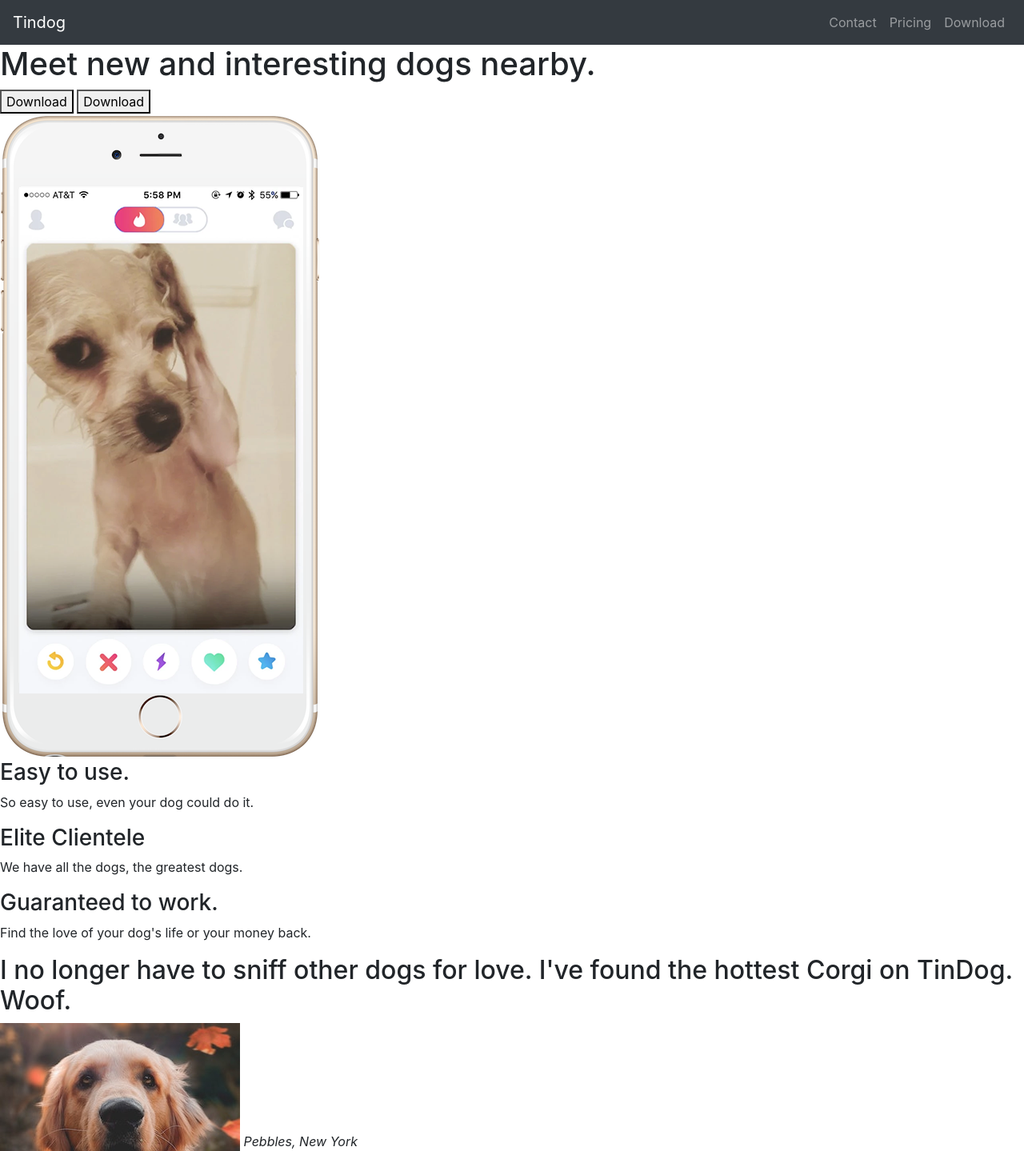
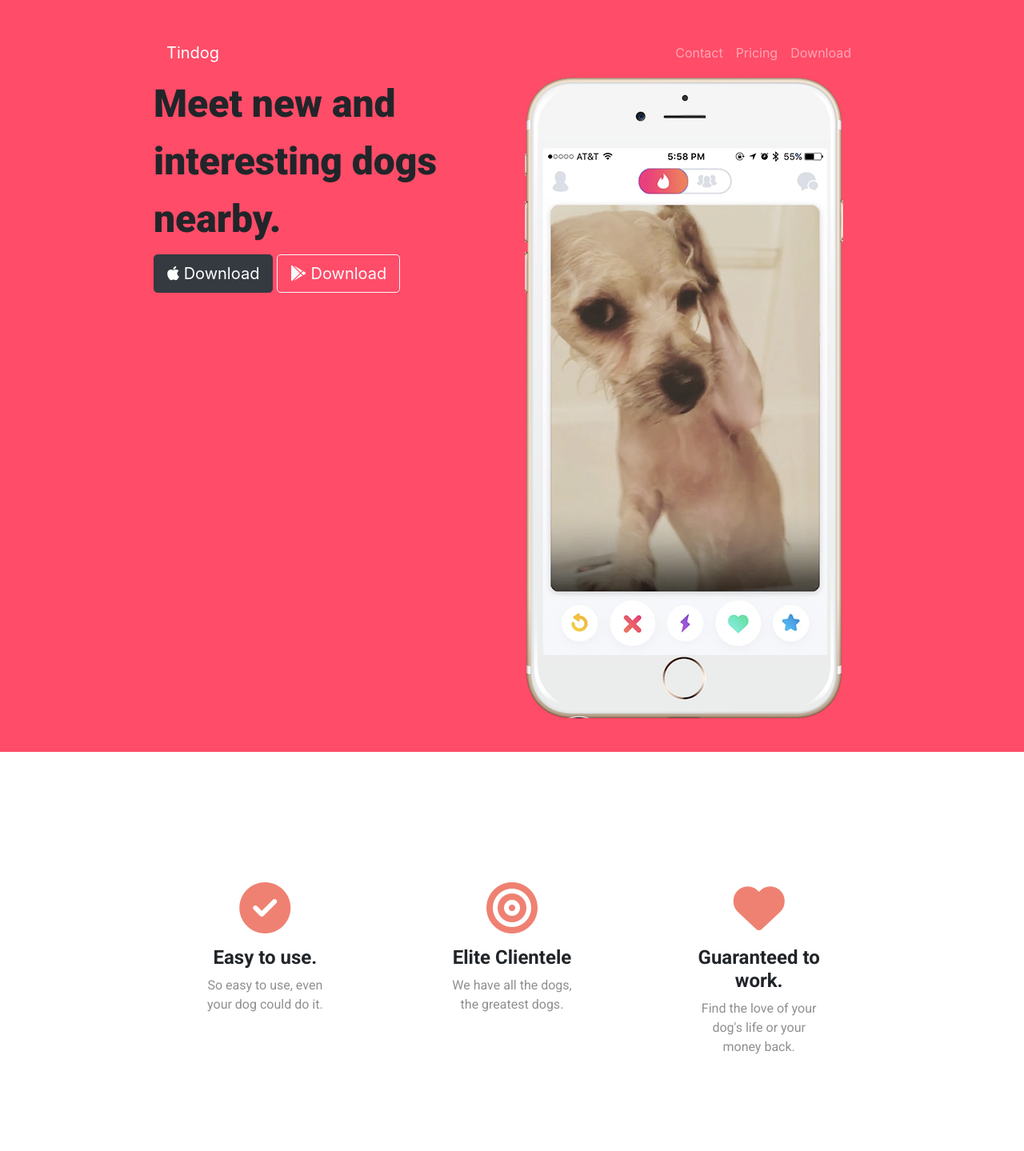
Before and after one commit to RafaelFrKl/Tindog-Bootstrap, a plain HTML site: page index.html in a window 1280 px wide. Shown: the top 1439 px of the page at 80% size. Drawn offline with nearby package versions, Linux system fonts and the light colour scheme.

Commit message:
Features section

```diff
--- a/css/styles.css
+++ b/css/styles.css
@@ -0,0 +1,37 @@
+#title{
+    background-color: #ff4c68;
+}
+.container-fluid{
+    padding: 3% 15%;
+}
+/*Features Section*/
+#features{
+    padding: 7% 15%;
+}
+.feature-box{
+    text-align: center;
+    padding: 8%;
+}
+.icon{
+    color: #ef8172;
+    margin-bottom: 1rem;
+}
+.icon:hover { /*On hover command*/
+  color:#ff4c68;
+}
+
+h1{
+    font-family: 'Roboto', sans-serif; /*Changes font to Roboto*/
+    font-weight: 900; /*Changes Robot Regular to Roboto Black, heaviest font weight*/
+    font-size: 3rem;
+    line-height: 1.5;
+}
+h3{
+    font-family: 'Roboto', sans-serif; /*Changes font to Roboto*/
+    font-weight: 700;
+    font-size: 1.5rem;
+}
+p{
+    font-family: 'Roboto', sans-serif; /*Changes font to Roboto*/
+    color: #8f8f8f;
+}
--- a/index.html
+++ b/index.html
@@ -1,31 +1,53 @@
 <!DOCTYPE html>
 <html>
+  <head>
+    <meta charset="utf-8" />
+    <title>TinDog</title>
 
-<head>
-  <meta charset="utf-8">
-  <title>TinDog</title>
-  <link rel="stylesheet" href="css/styles.css">
-  <link rel="stylesheet" href="https://stackpath.bootstrapcdn.com/bootstrap/4.1.3/css/bootstrap.min.css"
-    integrity="sha384-MCw98/SFnGE8fJT3GXwEOngsV7Zt27NXFoaoApmYm81iuXoPkFOJwJ8ERdknLPMO" crossorigin="anonymous">
+    <!--CSS Style Sheets-->
+    <link rel="stylesheet"
+      href="https://stackpath.bootstrapcdn.com/bootstrap/4.1.3/css/bootstrap.min.css"
+      integrity="sha384-MCw98/SFnGE8fJT3GXwEOngsV7Zt27NXFoaoApmYm81iuXoPkFOJwJ8ERdknLPMO"
+      crossorigin="anonymous"/>
+    <link rel="stylesheet" href="css/styles.css" /><!--CSS Styles overwrite Bootstrap styles when called after-->
 
+    <!--Font Awesome-->
+    <script src="https://kit.fontawesome.com/7a7a512cd0.js" crossorigin="anonymous"></script>
+
+    <!--Google Fonts-->
+    <link rel="preconnect" href="https://fonts.gstatic.com" /><!--Embed custom fonts into website-->
+    <link
+      href="https://fonts.googleapis.com/css2?family=Roboto:ital,wght@0,100;0,300;0,400;0,500;0,700;0,900;1,100;1,300;1,400;1,500;1,700;1,900&display=swap"
+      rel="stylesheet"/>
+
+    <!--Bootstrap Scripts-->
     <script src="https://code.jquery.com/jquery-3.3.1.slim.min.js"
-    integrity="sha384-q8i/X+965DzO0rT7abK41JStQIAqVgRVzpbzo5smXKp4YfRvH+8abtTE1Pi6jizo" crossorigin="anonymous"></script>
+      integrity="sha384-q8i/X+965DzO0rT7abK41JStQIAqVgRVzpbzo5smXKp4YfRvH+8abtTE1Pi6jizo"
+      crossorigin="anonymous"></script>
     <script src="https://cdnjs.cloudflare.com/ajax/libs/popper.js/1.14.3/umd/popper.min.js"
-    integrity="sha384-ZMP7rVo3mIykV+2+9J3UJ46jBk0WLaUAdn689aCwoqbBJiSnjAK/l8WvCWPIPm49" crossorigin="anonymous"></script>
+      integrity="sha384-ZMP7rVo3mIykV+2+9J3UJ46jBk0WLaUAdn689aCwoqbBJiSnjAK/l8WvCWPIPm49"
+      crossorigin="anonymous"></script>
     <script src="https://stackpath.bootstrapcdn.com/bootstrap/4.1.3/js/bootstrap.min.js"
-    integrity="sha384-ChfqqxuZUCnJSK3+MXmPNIyE6ZbWh2IMqE241rYiqJxyMiZ6OW/JmZQ5stwEULTy" crossorigin="anonymous"></script>
+      integrity="sha384-ChfqqxuZUCnJSK3+MXmPNIyE6ZbWh2IMqE241rYiqJxyMiZ6OW/JmZQ5stwEULTy"
+      crossorigin="anonymous"></script>
   </head>
 
   <body>
-
     <section id="title">
-
+      <div class="container-fluid"><!-- Fluid Container begins(best way to organize content) -->
         <!-- Nav Bar -->
 
-    <nav class="navbar bg-dark navbar-expand-sm navbar-dark">
+        <nav class="navbar navbar-expand-sm navbar-dark">
           <a class="navbar-brand" href="">Tindog</a>
-      <button class="navbar-toggler" type="button" data-toggle="collapse" data-target="#navbarSupportedContent"
-        aria-controls="navbarSupportedContent" aria-expanded="false" aria-label="Toggle navigation">
+          <button
+            class="navbar-toggler"
+            type="button"
+            data-toggle="collapse"
+            data-target="#navbarSupportedContent"
+            aria-controls="navbarSupportedContent"
+            aria-expanded="false"
+            aria-label="Toggle navigation"
+          >
             <span class="navbar-toggler-icon"></span>
           </button>
           <div class="collapse navbar-collapse" id="navbarSupportedContent">
@@ -43,70 +65,73 @@
           </div>
         </nav>
 
-
         <!-- Title -->
 
-    <div>
+        <div class="row">
+          <div class="col-lg-6">
+            <!--col-lg-2 col-md-3 col-sm-12 = Responsive Column sizes (Bootstrap Grid Layout)-->
             <h1>Meet new and interesting dogs nearby.</h1>
-      <button type="button">Download</button>
-      <button type="button">Download</button>
+            <button type="button" class="btn btn-dark btn-lg"><i class="fab fa-apple"></i> Download</button>
+            <button type="button" class="btn btn-outline-light btn-lg"><i class="fab fa-google-play"></i> Download</button>
           </div>
-    <div>
-      <img src="images/iphone6.png" alt="iphone-mockup">
+          <div class="col-lg-6">
+            <img src="images/iphone6.png" alt="iphone-mockup" />
           </div>
-
+        </div>
+      </div><!-- Fluid Container ends -->
     </section>
-
 
     <!-- Features -->
 
     <section id="features">
-
+      <div class="row">
+        <div class="feature-box col-lg-4">
+          <i class="icon fas fa-check-circle fa-4x"></i>
           <h3>Easy to use.</h3>
           <p>So easy to use, even your dog could do it.</p>
-
+        </div>
+        <div class="feature-box col-lg-4">
+          <i class="icon fas fa-bullseye fa-4x"></i>
           <h3>Elite Clientele</h3>
           <p>We have all the dogs, the greatest dogs.</p>
-
+        </div>
+        <div class="feature-box col-lg-4">
+          <i class="icon fas fa-heart fa-4x"></i>
           <h3>Guaranteed to work.</h3>
           <p>Find the love of your dog's life or your money back.</p>
-
+        </div>
+      </div>
     </section>
-
 
     <!-- Testimonials -->
 
     <section id="testimonials">
-
-    <h2>I no longer have to sniff other dogs for love. I've found the hottest Corgi on TinDog. Woof.</h2>
-    <img src="images/dog-img.jpg" alt="dog-profile">
+      <h2>
+        I no longer have to sniff other dogs for love. I've found the hottest
+        Corgi on TinDog. Woof.
+      </h2>
+      <img src="images/dog-img.jpg" alt="dog-profile" />
       <em>Pebbles, New York</em>
 
       <!-- <h2 class="testimonial-text">My dog used to be so lonely, but with TinDog's help, they've found the love of their life. I think.</h2>
     <img class="testimonial-image" src="images/lady-img.jpg" alt="lady-profile">
     <em>Beverly, Illinois</em> -->
-
     </section>
-
 
     <!-- Press -->
 
     <section id="press">
-    <img src="images/techcrunch.png" alt="tc-logo">
-    <img src="images/tnw.png" alt="tnw-logo">
-    <img src="images/bizinsider.png" alt="biz-insider-logo">
-    <img src="images/mashable.png" alt="mashable-logo">
-
+      <img src="images/techcrunch.png" alt="tc-logo" />
+      <img src="images/tnw.png" alt="tnw-logo" />
+      <img src="images/bizinsider.png" alt="biz-insider-logo" />
+      <img src="images/mashable.png" alt="mashable-logo" />
     </section>
-
 
     <!-- Pricing -->
 
     <section id="pricing">
-
       <h2>A Plan for Every Dog's Needs</h2>
       <p>Simple and affordable price plans for your and your dog.</p>
-
 
       <h3>Chihuahua</h3>
       <h2>Free</h2>
@@ -115,14 +140,12 @@
       <p>Unlimited App Usage</p>
       <button type="button">Sign Up</button>
 
-
       <h3>Labrador</h3>
       <h2>$49 / mo</h2>
       <p>Unlimited Matches</p>
       <p>Unlimited Messages</p>
       <p>Unlimited App Usage</p>
       <button type="button">Sign Up</button>
-
 
       <h3>Mastiff</h3>
       <h2>$99 / mo</h2>
@@ -131,30 +154,20 @@
       <p>Unlimited Messages</p>
       <p>Unlimited App Usage</p>
       <button type="button">Sign Up</button>
-
     </section>
-
 
     <!-- Call to Action -->
 
     <section id="cta">
-
       <h3>Find the True Love of Your Dog's Life Today.</h3>
       <button type="button">Download</button>
       <button type="button">Download</button>
-
     </section>
-
 
     <!-- Footer -->
 
     <footer id="footer">
-
       <p>© Copyright 2018 TinDog</p>
-
     </footer>
-
-
   </body>
-
 </html>
```
Lines whose indentation alone changed are shown as unchanged.
